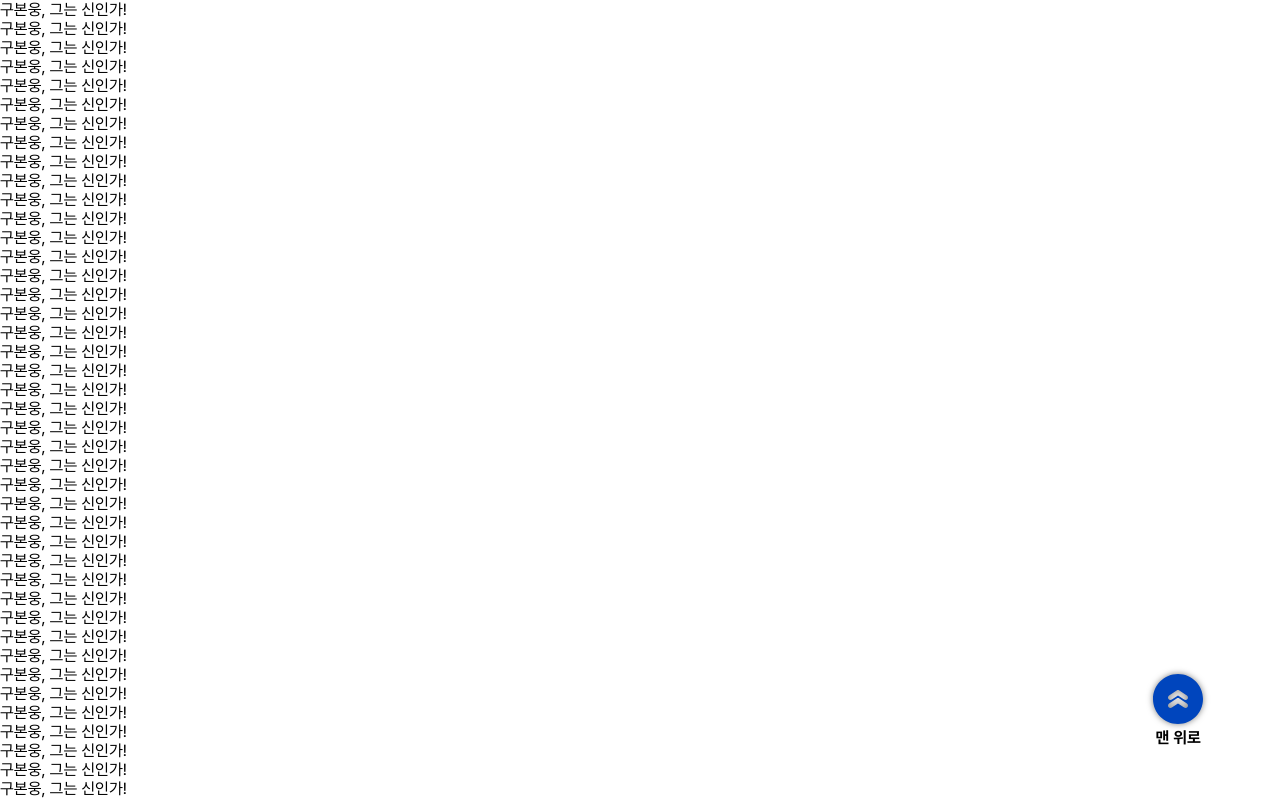
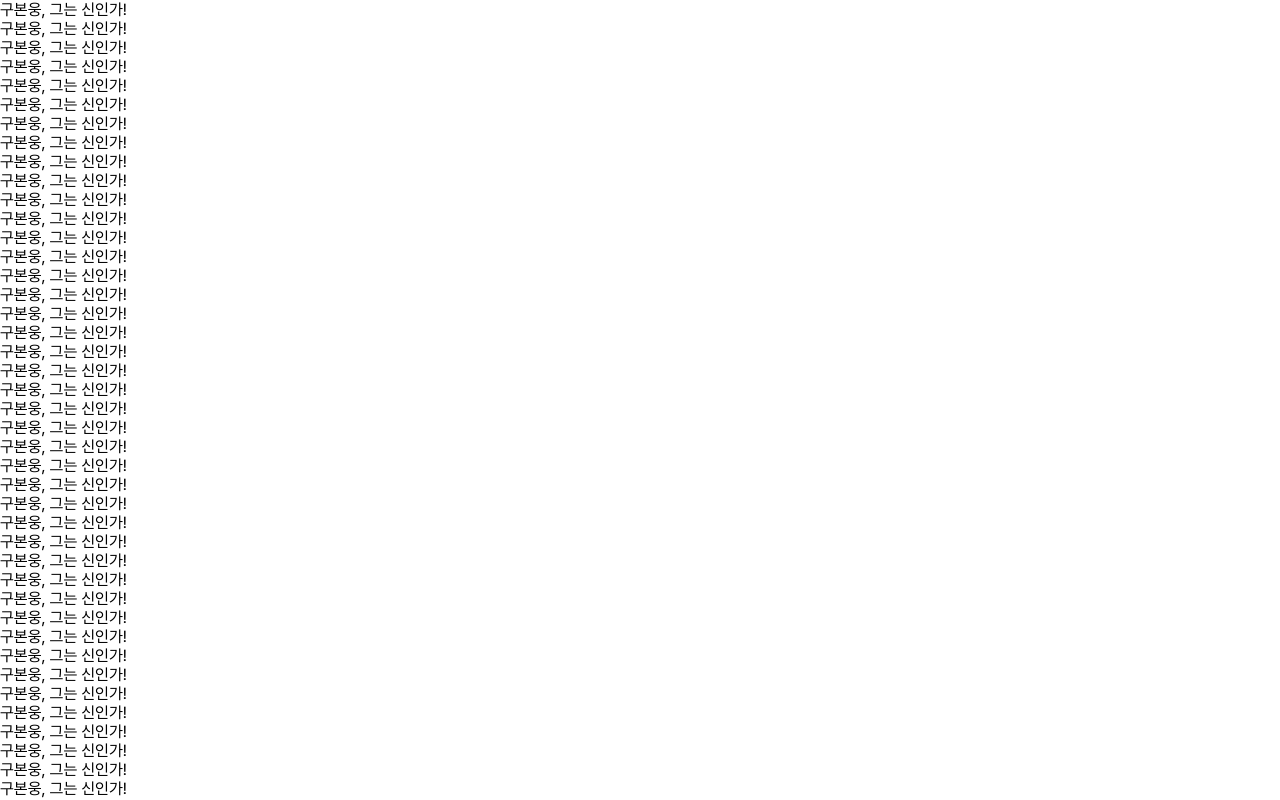
Before and after one commit to moonstal1506/show-eat, a Next.js app in the folder frontend/showeat/: page / in a window 1280 px wide. Shown: the top 800 px of the page. Built offline with nearby package versions, Linux system fonts and the light colour scheme.

Commit message:
Feat: Add scroll-to-top logic
Co-authored-by: Narn99 <https://github.com/Narn99>

```diff
--- a/frontend/showeat/src/components/common/button/ScrollButton.tsx
+++ b/frontend/showeat/src/components/common/button/ScrollButton.tsx
@@ -2,63 +2,108 @@
 import { ButtonProps } from "@/types/commonProps";
 import Image from "next/image";
 import styled from "@emotion/styled";
-import { useState } from "react";
-
-// ----------------------------------------------------------------------------------------------------
-
-/* Type */
-interface ScrollButtonProps extends ButtonProps {}
+import { useEffect, useState } from "react";
 
 // ----------------------------------------------------------------------------------------------------
 
 /* Style */
 const ButtonContainer = styled("div")`
-    display: flex;
-    flex-direction: column;
-    gap: 0.5vh;
+    // Position Attribute
     position: fixed;
     right: 5%;
     bottom: 5%;
+    z-index: 1;
+
+    // Layout Attribute
+    display: flex;
+    flex-direction: column;
+    align-items: center;
+    gap: 0.5vh;
+
+    // Box Model Attribute
     margin: 1%;
-    z-index: 1;
-    align-items: center;
+
+    // Style Attribute
+    img {
+        filter: drop-shadow(0px 0px 3px rgba(0, 0, 0, 0.5));
+    }
+
+    // Interaction Attribute
     cursor: pointer;
     user-select: none;
+    transition: all 0.3s ease;
+    &:hover {
+        transform: scale(1.1);
+        img {
+            filter: drop-shadow(0px 0px 3px rgba(0, 0, 0, 0.25));
+        }
+    }
 `;
 
 const ImageWrapper = styled("div")`
+    // Position Attribute
+    position: relative;
+
+    // Box Model Attribute
     max-width: 50px;
     max-height: 50px;
-    position: relative;
-    img {
-        filter: drop-shadow(0px 0px 3px rgba(0, 0, 0, 0.5));
-    }
 `;
 
 const TextWrapper = styled("div")`
+    // Text Attribute
     font-weight: 700;
+    color: ${(props) => props.theme.colors.secondary3};
+    text-shadow:
+        1px 0px 3px rgba(0, 0, 0, 0.1),
+        -1px 0px 3px rgba(0, 0, 0, 0.1),
+        0px 0px 3px rgba(0, 0, 0, 0.1);
 `;
 
 // ----------------------------------------------------------------------------------------------------
 
 /* Scroll Button Component */
-function ScrollButton(props: ScrollButtonProps) {
-    const { width, height = "auto", onClick } = props;
-    const [showButton, setShowButton] = useState<boolean>(true);
-    // const
+function ScrollButton(props: ButtonProps) {
+    // States and Variables
+    const { width, height = "auto" } = props;
+    const buttonStyle = {
+        width,
+        height,
+    };
+    const [isVisible, setIsVisible] = useState<boolean>(false);
+
+    // Functions
+    const scrollToTop = () => {
+        if (isVisible)
+            window.scrollTo({
+                top: 0,
+                behavior: "smooth",
+            });
+    };
+
+    // Hooks
+    useEffect(() => {
+        const toggleVisibility = () => {
+            if (window.scrollY > 300) setIsVisible(true);
+            else setIsVisible(false);
+        };
+
+        window.addEventListener("scroll", toggleVisibility);
+
+        return () => {
+            window.removeEventListener("scroll", toggleVisibility);
+        };
+    }, []);
+
     return (
-        showButton && (
-            <ButtonContainer onClick={onClick}>
-                <ImageWrapper width={width} height={height}>
+        isVisible && (
+            <ButtonContainer onClick={scrollToTop}>
+                <ImageWrapper>
                     <Image
                         src="/assets/icons/scroll-to-up-icon.svg"
                         width={50}
                         height={50}
                         alt="scroll-to-up"
-                        style={{
-                            width: "100%",
-                            height: "auto",
-                        }}
+                        style={buttonStyle}
                     />
                 </ImageWrapper>
                 <TextWrapper>맨 위로</TextWrapper>
```
